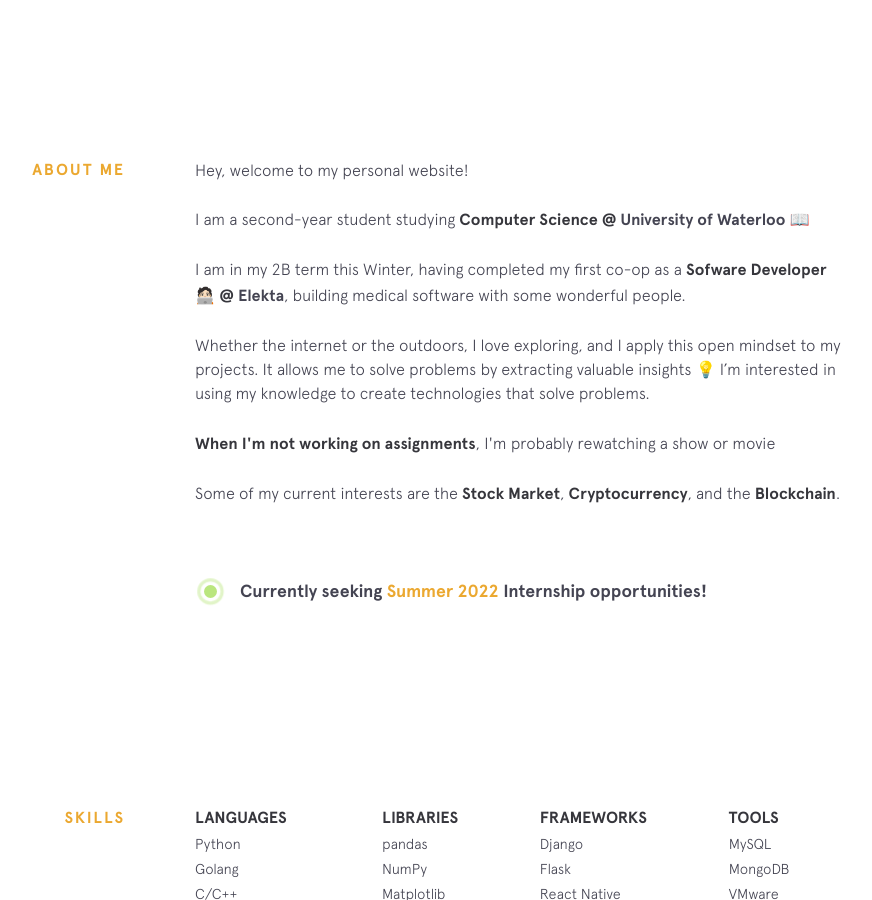
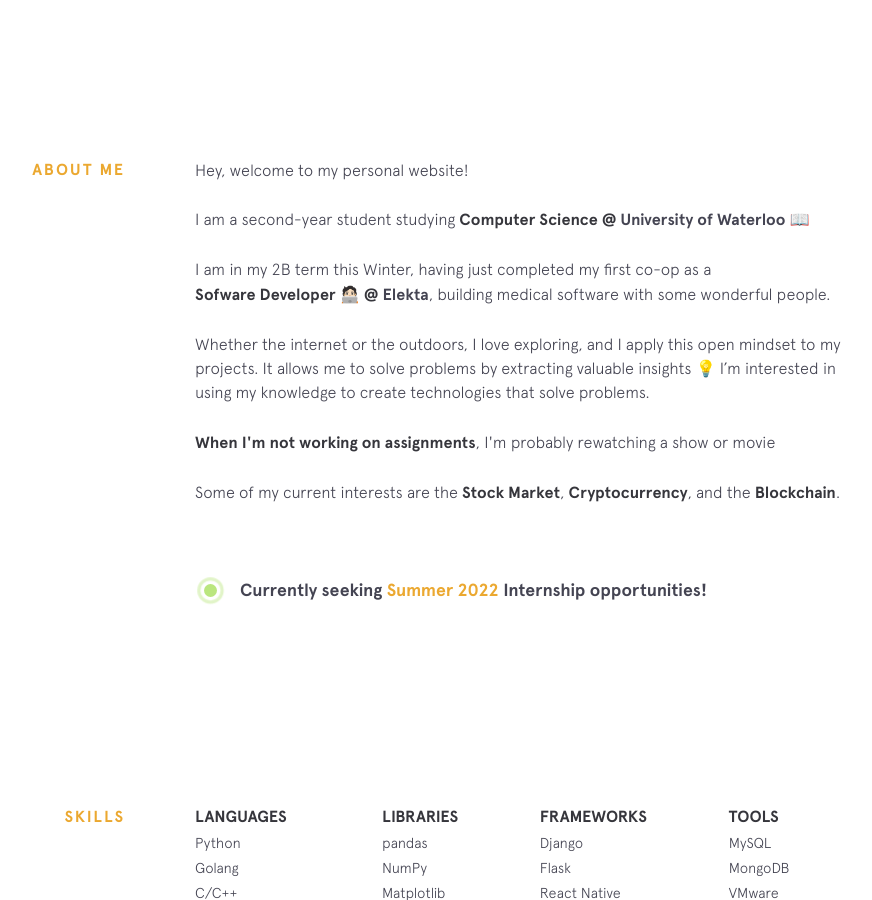
Before and after one commit to rohanxminocha/personal-website-v1, a Jekyll site: the page built from index.html, in a window 1280 px wide and 900 px high, scrolled down 842 px. Shown: the whole window, without its empty margins (255-1127 px from the left). Built offline with Jekyll 4.4.1, drawn with Linux system fonts in a browser that asks for light colours; nearby versions of some CDN libraries.

Commit message:
Update background.html

```diff
--- a/_includes/background.html
+++ b/_includes/background.html
@@ -3,7 +3,7 @@
   <div class="section__content">
     <p>Hey, welcome to my personal website!</p>
     <p>I am a second-year student studying <strong>Computer Science @</strong> <a class="underline-link" href="https://cs.uwaterloo.ca/" target="_blank">University of Waterloo</a> 📖</p>
-    <p>I am in my 2B term this Winter, having completed my first co-op as a <strong>Sofware Developer 🧑🏻‍💻 @</strong> <a class="underline-link" href="https://www.elekta.com/" target="_blank">Elekta</a>, building medical software with some wonderful people.</p>
+    <p>I am in my 2B term this Winter, having just completed my first co-op as a <br><strong>Sofware Developer 🧑🏻‍💻 @</strong> <a class="underline-link" href="https://www.elekta.com/" target="_blank">Elekta</a>, building medical software with some wonderful people.</p>
     <p>Whether the internet or the outdoors, I love exploring, and I apply this open mindset to my projects. It allows me to solve problems by extracting valuable insights 💡 I’m interested in using my knowledge to create technologies that solve problems.</p>
     <p><strong>When I'm not working on assignments</strong>, I'm probably rewatching a show or movie <!-- <br>(rewatches >> first watch) 🎥</p> -->
     <p>Some of my current interests are the <strong>Stock Market</strong>, <strong>Cryptocurrency</strong>, and the <strong>Blockchain</strong>.</p>
```
